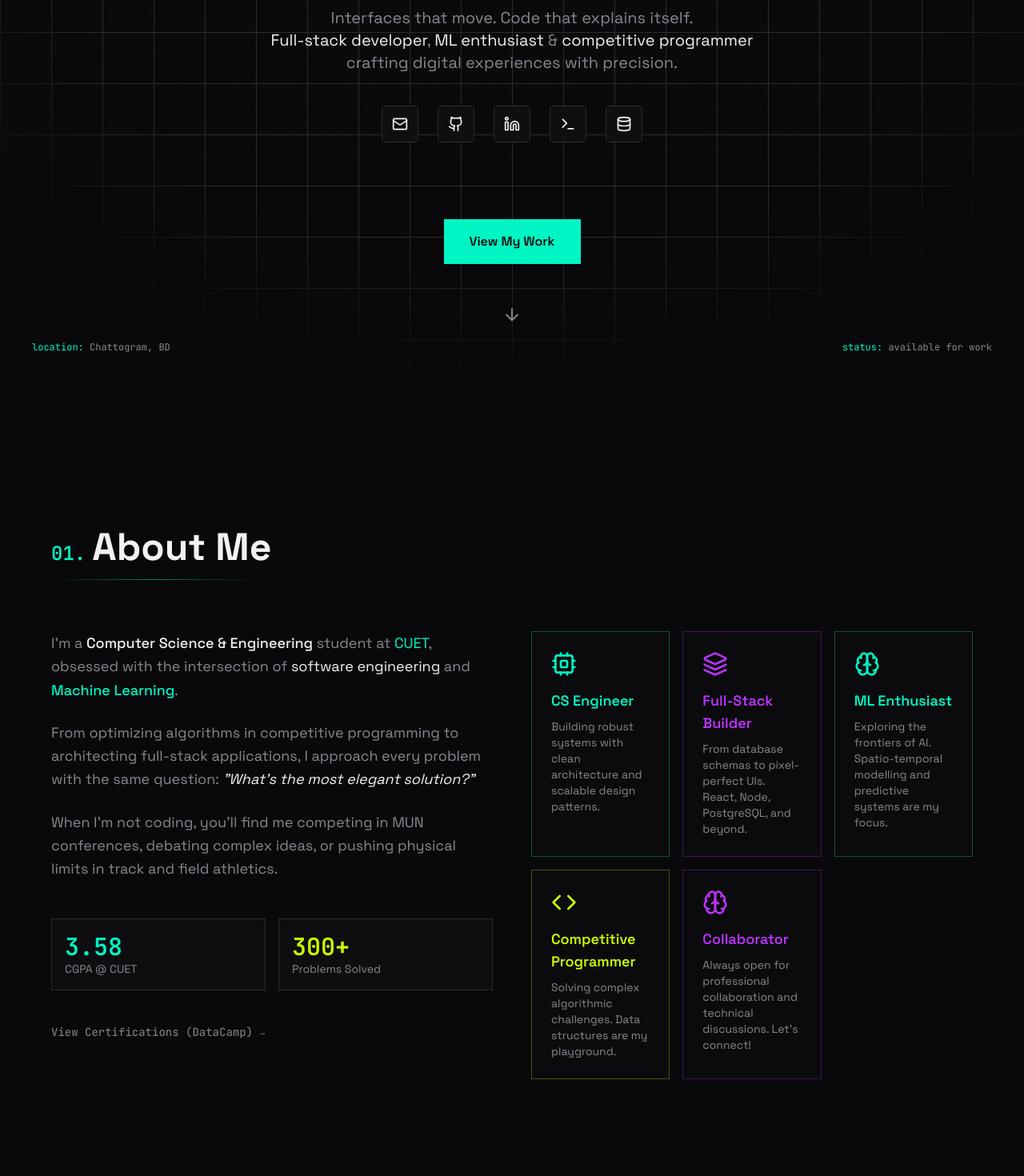
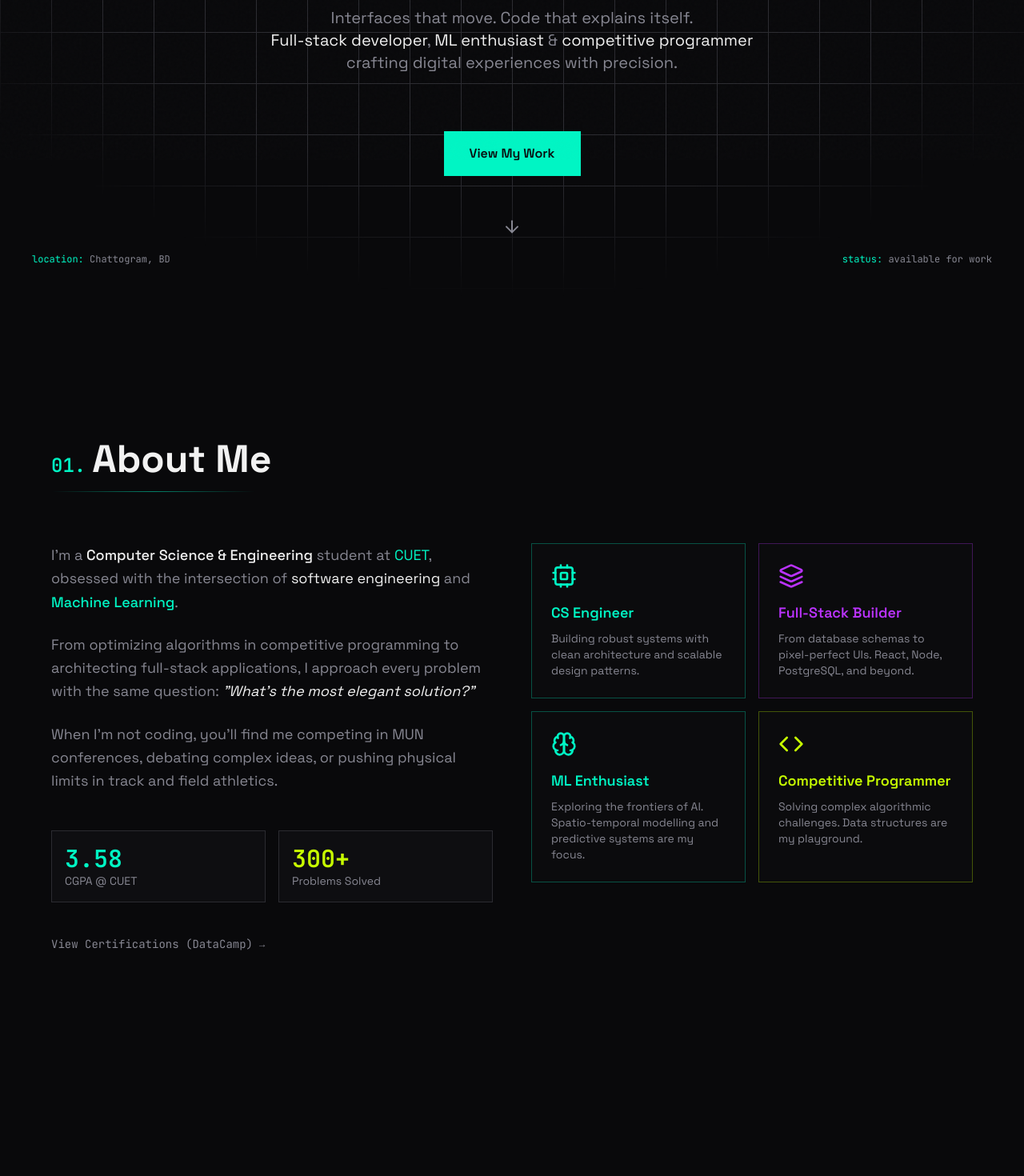
Before and after one commit to SamisDone/SS-Portfolio, a React (Vite) app: page / in a window 1280 px wide. Shown: the part 600-2070 px from the top of the page at 80% size. Built offline with nearby package versions, Linux system fonts and the light colour scheme; the HTML template or start-up script is replaced by a standard one.

Commit message:
Consolidate contact info: remove duplicates and centralize to Contact section

```diff
--- a/src/components/sections/About.tsx
+++ b/src/components/sections/About.tsx
@@ -28,13 +28,6 @@ const identityBlocks = [
     title: 'Competitive Programmer',
     description: 'Solving complex algorithmic challenges. Data structures are my playground.',
     accent: 'acid',
-  },
-  {
-    icon: Brain,
-    title: 'Collaborator',
-    description: "Always open for professional collaboration and technical discussions. Let's connect!",
-    accent: 'violet',
-    href: GMAIL_URL
   },
 ]
 
@@ -119,7 +112,7 @@ export function About() {
           </motion.div>
 
           {/* Identity Blocks */}
-          <div className="grid sm:grid-cols-2 lg:grid-cols-3 gap-4">
+          <div className="grid sm:grid-cols-2 gap-4">
             {identityBlocks.map((block, index) => (
               <motion.div
                 key={block.title}
--- a/src/components/sections/Contact.tsx
+++ b/src/components/sections/Contact.tsx
@@ -76,8 +76,8 @@ export function Contact() {
             Digital Footprint
           </div>
 
-          <div className="grid grid-cols-1 sm:grid-cols-2 md:grid-cols-5 gap-4 mt-8">
-            {SOCIAL_LINKS.map((link, index) => (
+          <div className="grid grid-cols-2 md:grid-cols-4 gap-6 mt-8">
+            {SOCIAL_LINKS.filter(link => link.label !== 'Email').map((link, index) => (
               <motion.a
                 key={link.label}
                 href={link.href}
--- a/src/components/sections/Hero.tsx
+++ b/src/components/sections/Hero.tsx
@@ -69,31 +69,7 @@ export function Hero() {
           <span className="text-foreground">Full-stack developer</span>, <span className="text-foreground">ML enthusiast</span> & <span className="text-foreground">competitive programmer</span> crafting digital experiences with precision.
         </motion.p>
 
-        {/* Social Links */}
-        <motion.div
-          initial={{ opacity: 0, y: 20 }}
-          animate={{ opacity: 1, y: 0 }}
-          transition={{ duration: 0.6, delay: 0.6 }}
-          className="flex items-center justify-center gap-6 mb-16"
-        >
-          {SOCIAL_LINKS.map((link, index) => (
-            <motion.a
-              key={link.label}
-              href={link.href}
-              target="_blank"
-              rel="noopener noreferrer"
-              whileHover={{ scale: 1.1, y: -2 }}
-              whileTap={{ scale: 0.95 }}
-              initial={{ opacity: 0, y: 20 }}
-              animate={{ opacity: 1, y: 0 }}
-              transition={{ delay: 0.7 + index * 0.1 }}
-              className="p-3 rounded-lg border border-border bg-card hover:border-primary hover:text-primary transition-colors group"
-              title={link.label}
-            >
-              <link.icon className="w-5 h-5" />
-            </motion.a>
-          ))}
-        </motion.div>
+
 
         {/* CTA */}
         <motion.div
```
